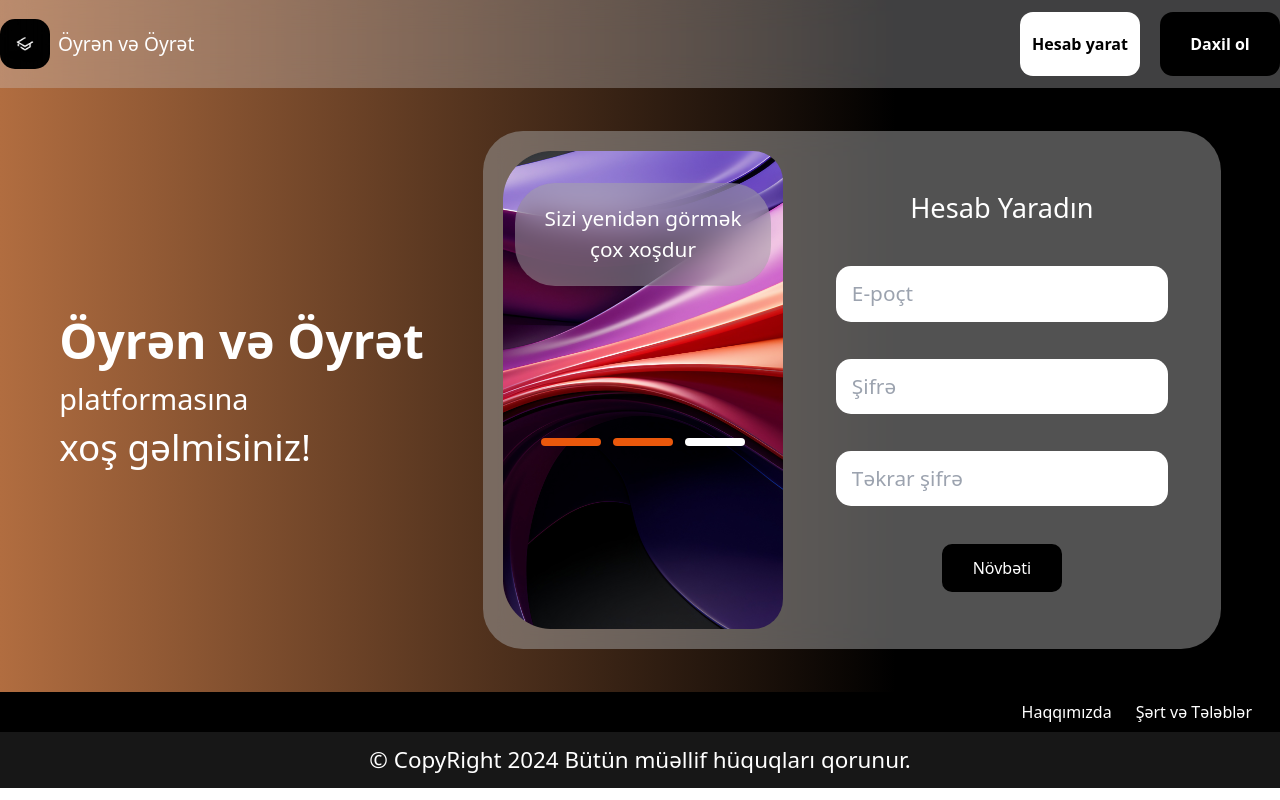
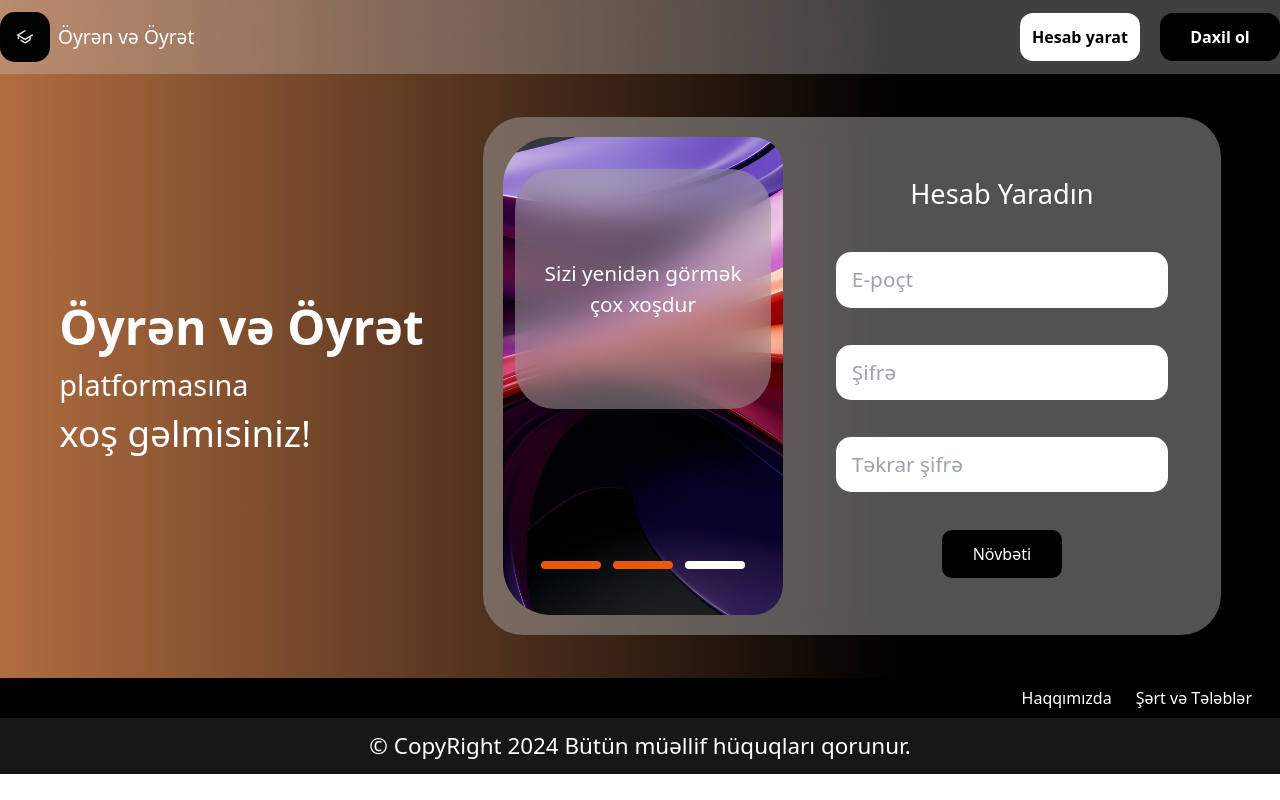
Before and after one commit to Nihat774/Oyren-ve-Oyret, a React (Vite) app: page /register in a window 1280 px wide. Built offline with nearby package versions, Linux system fonts and the light colour scheme.

Commit message:
added motion for blogs

```diff
--- a/src/Components/Blogs.tsx
+++ b/src/Components/Blogs.tsx
@@ -2,6 +2,7 @@ import React from 'react';
 import axios from 'axios';
 import useSWR from 'swr';
 import Loader from '../ui/Loader';
+import {motion} from "framer-motion"
 interface Blog{
     id:number;
     image:string;
@@ -21,15 +22,22 @@ const Blogs: React.FC = () => {
   }
 
   console.log(data)
-  if(isLoading) return <div className='text-white text-[1.4rem] center-flex w-[90vw]'><Loader/></div>
+  if(isLoading) return <div className='text-white text-[1.4rem] flex justify-center w-[90vw]'><Loader/></div>
 
+  const item = {
+    hidden: { x: 20, opacity: 0 },
+    visible: {
+      x: 0,
+      opacity: 1,
+    },
+  };
   return (
    <>
      {
               data.result.map(({ id, image, blog, author, likes, reads }:Blog) => {
                 return (
                   <React.Fragment key={id}>
-                    <div className="rounded-[20px] text-white  p-3 cursor-pointer md:hover:scale-105 xs:hover:scale-[1.04] duration-500 ">
+                    <motion.div  variants={item} className="item rounded-[20px] text-white  p-3 cursor-pointer md:hover:scale-105 xs:hover:scale-[1.04] duration-500 ">
                       <div className=" h-[30vh]  ">
                         <img
                           className="w-full h-full object-cover rounded-t-[20px]"
@@ -71,7 +79,7 @@ const Blogs: React.FC = () => {
                           </div>
                         </div>
                       </div>
-                    </div>
+                    </motion.div>
                   </React.Fragment>
                 );
               })}
--- a/src/Components/animations/PageTransition/index.tsx
+++ b/src/Components/animations/PageTransition/index.tsx
@@ -11,7 +11,7 @@ const PageTransition = ({ children }: { children: React.ReactNode }) => {
       initial={{ opacity: 0 }}
       animate={{ opacity: 1 }}
       //   exit={{ opacity: 0 }}
-      transition={{ duration: 1.3 }}
+      transition={{ duration: 1 }}
     >
       {children}
     </motion.div>
--- a/src/index.css
+++ b/src/index.css
@@ -37,7 +37,7 @@
     @apply md:container md:mx-auto  center-flex flex-col h-fit w-full md:w-[80vw] lg:w-[70vw] py-3 text-black
   }
   .header-button{
-    @apply h-max items-center justify-center duration-500 md:h-[8vh] w-[120px] rounded-[13px] py-2 md:py-0 font-semibold
+    @apply items-center justify-center duration-500 w-[120px] rounded-[13px] py-3 font-semibold
   }
 
 }
--- a/src/main.tsx
+++ b/src/main.tsx
@@ -1,13 +1,16 @@
-import { StrictMode } from 'react'
-import { createRoot } from 'react-dom/client'
-import './output.css'
-import App from './App.tsx'
-import { BrowserRouter } from 'react-router-dom'
+import { StrictMode } from "react";
+import { createRoot } from "react-dom/client";
+import "./output.css";
+import App from "./App.tsx";
+import { BrowserRouter } from "react-router-dom";
+import PageTransition from "./Components/animations/PageTransition/index.tsx";
 
-createRoot(document.getElementById('root')!).render(
+createRoot(document.getElementById("root")!).render(
   <BrowserRouter>
-  <StrictMode>
-    <App />
-  </StrictMode>
-  </BrowserRouter>
-)
+  <PageTransition>
+      <StrictMode>
+        <App />
+      </StrictMode>
+  </PageTransition>
+    </BrowserRouter>
+);
--- a/src/output.css
+++ b/src/output.css
@@ -933,6 +933,10 @@ html {
   width: 320px;
 }
 
+.visible {
+  visibility: visible;
+}
+
 .fixed {
   position: fixed;
 }
@@ -1027,8 +1031,8 @@ html {
   height: 47vh;
 }
 
-.h-\[60vh\] {
-  height: 60vh;
+.h-\[59\.7vh\] {
+  height: 59.7vh;
 }
 
 .h-\[62\.3vh\] {
@@ -1039,6 +1043,10 @@ html {
   height: 74.2vh;
 }
 
+.h-\[75\.5vh\] {
+  height: 75.5vh;
+}
+
 .h-\[7vh\] {
   height: 7vh;
 }
@@ -1053,18 +1061,6 @@ html {
 
 .h-full {
   height: 100%;
-}
-
-.h-\[59\.5vh\] {
-  height: 59.5vh;
-}
-
-.h-\[59\.\.7vh\] {
-  height: 59..7vh;
-}
-
-.h-\[59\.7vh\] {
-  height: 59.7vh;
 }
 
 .h-max {
@@ -1072,10 +1068,6 @@ html {
   height: max-content;
 }
 
-.h-\[75\.5vh\] {
-  height: 75.5vh;
-}
-
 .min-h-\[70\.2vh\] {
   min-height: 70.2vh;
 }
@@ -1210,10 +1202,6 @@ html {
 
 .rounded-\[5px\] {
   border-radius: 5px;
-}
-
-.rounded-md {
-  border-radius: 0.375rem;
 }
 
 .rounded-b-\[20px\] {
@@ -1293,10 +1281,6 @@ html {
   padding: 1.25rem;
 }
 
-.p-6 {
-  padding: 1.5rem;
-}
-
 .px-2 {
   padding-left: 0.5rem;
   padding-right: 0.5rem;
@@ -1411,11 +1395,6 @@ html {
 .text-white {
   --tw-text-opacity: 1;
   color: rgb(255 255 255 / var(--tw-text-opacity));
-}
-
-.text-blue-600 {
-  --tw-text-opacity: 1;
-  color: rgb(37 99 235 / var(--tw-text-opacity));
 }
 
 .backdrop-blur-lg {
@@ -1551,24 +1530,14 @@ body {
 }
 
 .header-button {
-  height: -moz-max-content;
-  height: max-content;
   width: 120px;
   align-items: center;
   justify-content: center;
   border-radius: 13px;
-  padding-top: 0.5rem;
-  padding-bottom: 0.5rem;
+  padding-top: 0.75rem;
+  padding-bottom: 0.75rem;
   font-weight: 600;
   transition-duration: 500ms;
-}
-
-@media (min-width: 1024px) {
-  .header-button {
-    height: 8vh;
-    padding-top: 0px;
-    padding-bottom: 0px;
-  }
 }
 
 @font-face {
@@ -1667,10 +1636,6 @@ body {
     min-height: 90vh;
   }
 
-  .md\:w-\[45vw\] {
-    width: 45vw;
-  }
-
   .md\:w-fit {
     width: -moz-fit-content;
     width: fit-content;
@@ -1717,10 +1682,6 @@ body {
     width: 15vw;
   }
 
-  .lg\:w-\[30vw\] {
-    width: 30vw;
-  }
-
   .lg\:grid-cols-3 {
     grid-template-columns: repeat(3, minmax(0, 1fr));
   }
--- a/src/pages/HomePage/index.tsx
+++ b/src/pages/HomePage/index.tsx
@@ -1,6 +1,20 @@
 import ScrollAnimation from "../../Components/animations/ScrollAnimation";
 import Blogs from "../../Components/Blogs";
+import { motion } from "framer-motion";
 function HomePage() {
+  const container = {
+    hidden: { opacity: 1, scale: 0 },
+    visible: {
+      opacity: 1,
+      scale: 1,
+      transition: {
+        delayChildren: 0.6,
+        staggerChildren: 0.5,
+      },
+    },
+  };
+
+
   return (
     <>
       <div>
@@ -17,9 +31,14 @@ function HomePage() {
                   Anonim paylaşımlar
                 </button>
               </div>
-              <section className="grid lg:grid-cols-3 md:grid-cols-2 grid-cols-1 gap-7 xs:place-items-center">
+              <motion.div
+                variants={container}
+                initial="hidden"
+                animate="visible"
+                className="container grid lg:grid-cols-3 md:grid-cols-2 grid-cols-1 gap-7 xs:place-items-center"
+              >
                 <Blogs />
-              </section>
+              </motion.div>
             </div>
           </div>
         </ScrollAnimation>
--- a/src/ui/Loader/index.tsx
+++ b/src/ui/Loader/index.tsx
@@ -1,7 +1,7 @@
 function Loader() {
   return (
     <>
-      <div className="center-flex h-[80vh] text-white">
+      <div className="center-flex h-[80vh] w-[90vw] text-white">
         <span className="loading loading-dots loading-lg"></span>
       </div>
     </>
--- a/src/ui/SignForm/index.tsx
+++ b/src/ui/SignForm/index.tsx
@@ -8,7 +8,7 @@ function SignForm() {
       <div className="flex gap-5 p-5 xs:rounded-[25px] xs:h-[65vh] xs:w-[90%] md:w-fit md:h-fit md:rounded-[40px]  bg-neutral-400/50 backdrop-blur-lg">
         <div className="xs:hidden md:flex h-[59.7vh] w-[27vw] rounded-[30px] p-3 justify-center bg-[url('/signFormImage.png')] bg-cover">
           <div className="">
-            <div className="bg-neutral-400/50 backdrop-blur-lg rounded-[40px] mt-5 text-center w-[20vw] p-5 flex flex-col justify-center">
+            <div className="bg-neutral-400/50 h-[30vh] backdrop-blur-lg rounded-[40px] mt-5 text-center w-[20vw] p-5 flex flex-col justify-center">
               <p className="text-white text-[1.3rem]">
                 Sizi yenidən görmək çox xoşdur
               </p>
```
